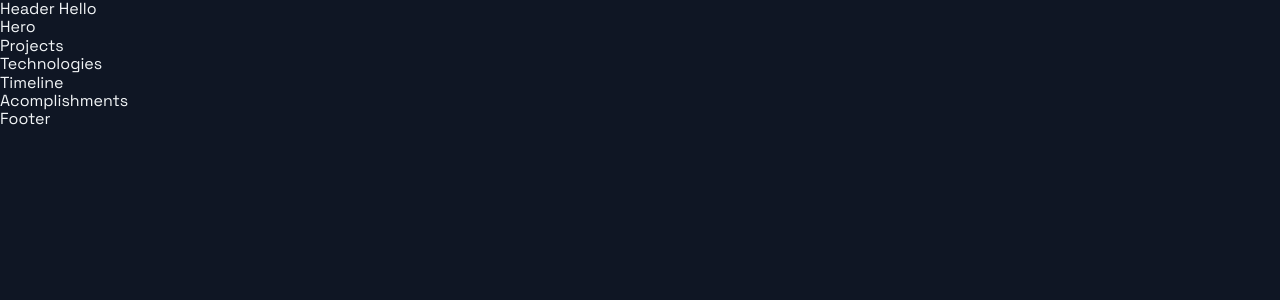
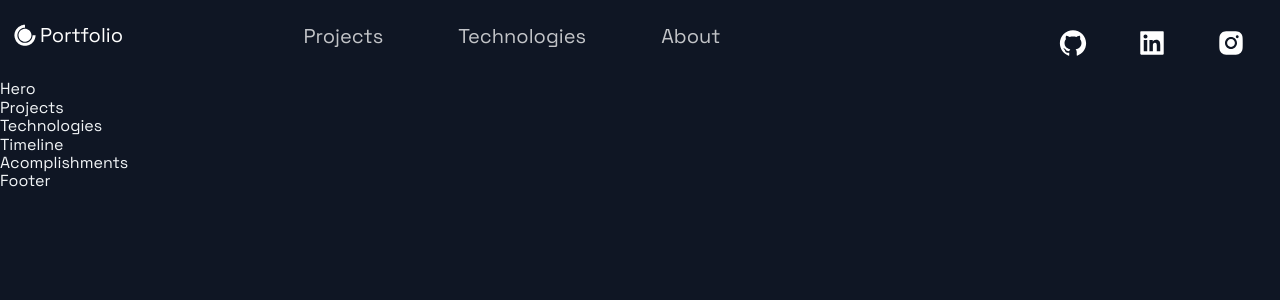
Before and after one commit to Matthew-503/Project_Porfolio, a Next.js app: page / in a window 1280 px wide. Shown: the top 300 px of the page. Built offline with nearby package versions, Linux system fonts and the light colour scheme.

Commit message:
Added components + styles to Header

```diff
--- a/src/components/Header/Header.js
+++ b/src/components/Header/Header.js
@@ -1,14 +1,55 @@
-import Link from 'next/link';
+import Link from 'next/link'; // Linking Pages
 import React from 'react';
-import { AiFillGithub, AiFillInstagram, AiFillLinkedin } from 'react-icons/ai';
-import { DiCssdeck } from 'react-icons/di';
+import { AiFillGithub, AiFillInstagram, AiFillLinkedin } from 'react-icons/ai'; // Styling
+import { DiCssdeck } from 'react-icons/di'; // Styling
 
-import { Container, Div1, Div2, Div3, NavLink, SocialIcons } from './HeaderStyles';
+import { Container, Div1, Div2, Div3, NavLink, SocialIcons, Span } from './HeaderStyles'; // Styling
 
-const Header = () =>  (
-  <div>
-    Header Hello
-  </div>
+const Header = () => (
+  <Container>
+    {/* Nav Bar: Logo + name */}
+    <Div1>
+      <Link href="/">
+        <a style={{ display: 'flex', alignItems: 'center', color: "white", marginBottom: "20px" }}>
+          <DiCssdeck size="3rem" />
+          {/* Custom styling Span + added in import */}
+          <Span>Portfolio</Span>
+        </a>
+      </Link>
+    </Div1>
+
+    {/* Nav Bar: Titles */}
+    <Div2>
+      <li>
+        <Link href="#projects">
+          <NavLink>Projects</NavLink>
+        </Link>
+      </li>
+      <li>
+        <Link href="#tech">
+          <NavLink>Technologies</NavLink>
+        </Link>
+      </li>
+      <li>
+        <Link href="#about">
+          <NavLink>About</NavLink>
+        </Link>
+      </li>
+    </Div2>
+
+    {/* Nav Bar: Icons */}
+    <Div3>
+      <SocialIcons href="https://github.com/Matthew-503">
+        <AiFillGithub size="3rem" />
+      </SocialIcons>
+      <SocialIcons href="https://www.linkedin.com/in/matthew-ng-2b5619222/">
+        <AiFillLinkedin size="3rem" />
+      </SocialIcons>
+      <SocialIcons href="https://www.instagram.com/matthew_ng.22/">
+        <AiFillInstagram size="3rem" />
+      </SocialIcons>
+    </Div3>
+  </Container>
 );
 
 export default Header;
--- a/src/components/Header/HeaderStyles.js
+++ b/src/components/Header/HeaderStyles.js
@@ -17,6 +17,11 @@
     grid-row-gap: 0.5rem;
   }
 `;
+
+export const Span = styled.span`
+  font-size: 2rem;
+`;
+
 export const Div1 = styled.div`
   grid-area: 1 / 1 / 2 / 2;
   display: flex;
@@ -26,6 +31,7 @@
     grid-area: 1 / 1 / 2 / 3;
   }
 `;
+
 export const Div2 = styled.div`
   grid-area: 1 / 2 / 2 / 4;
   display: flex;
@@ -34,6 +40,7 @@
     grid-area: 2 / 2 / 3 / 5;
   }
 `;
+
 export const Div3 = styled.div`
   grid-area: 1 / 5 / 2 / 6;
   display: flex;
@@ -61,7 +68,7 @@
   }
 `;
 
-/// DropDown Contact
+// DropDown Contact
 export const ContactDropDown = styled.button`
   border: none;
   display: flex;
@@ -109,7 +116,6 @@
 
 
 // Social Icons
-
 export const SocialIcons = styled.a`
 transition: 0.3s ease;
 color: white;
@@ -121,4 +127,4 @@
     cursor: pointer;
 
   }
-`
+`;
```
